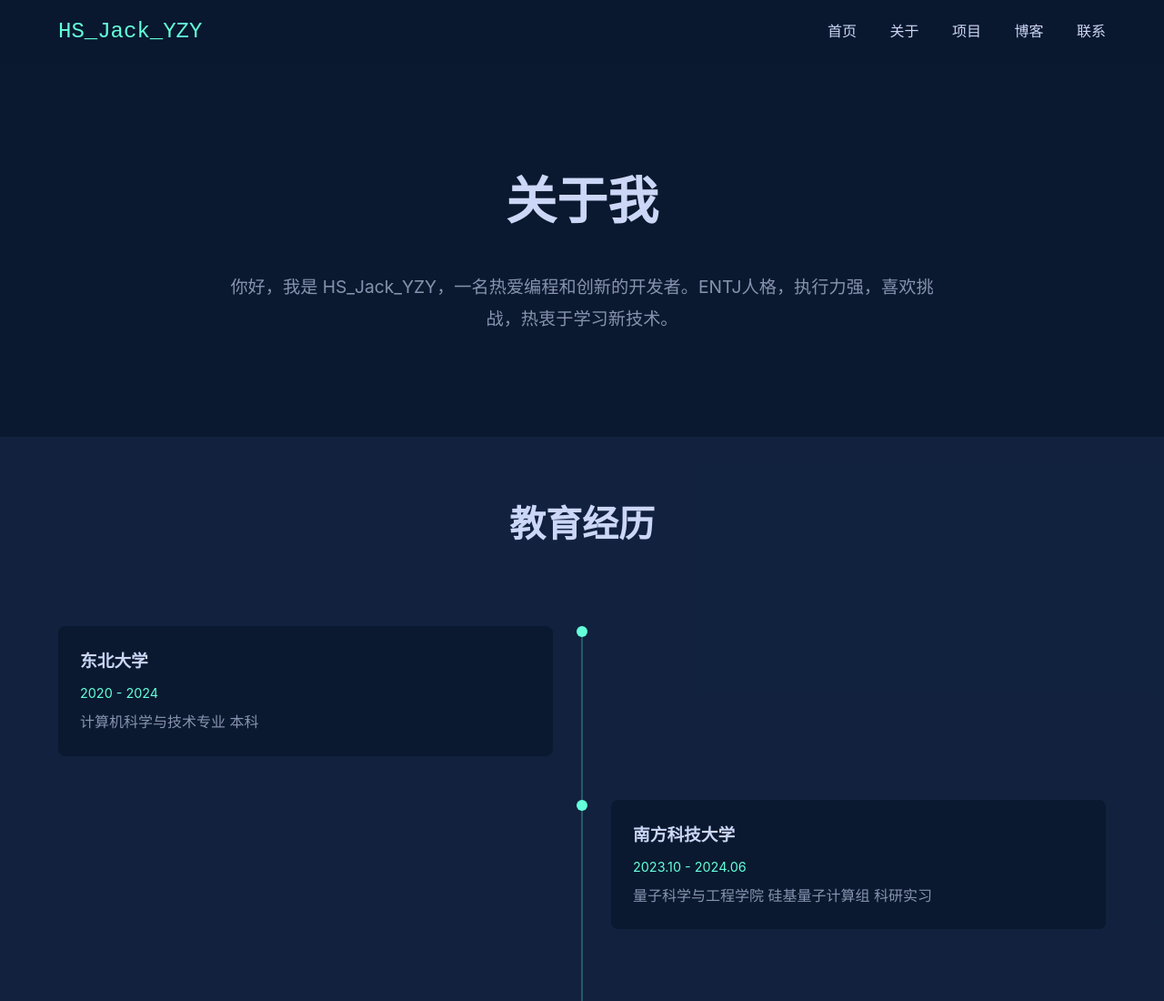
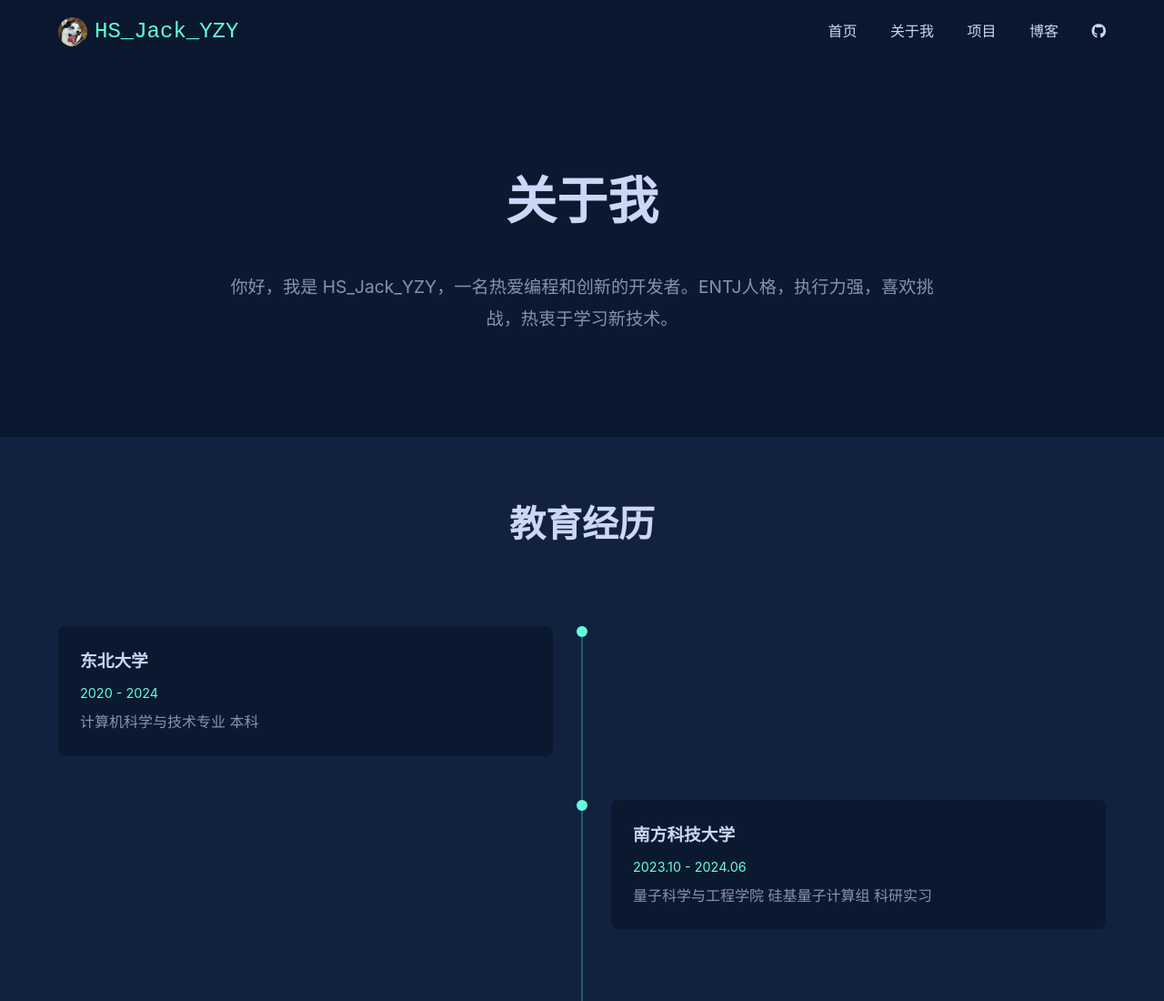
Before and after one commit to HS-Jack-YZY/MyWebsite, a plain HTML site: page about.html in a window 1280 px wide. Shown: the top 1100 px of the page at 91% size. Drawn offline with Linux system fonts and the light colour scheme.

Commit message:
feat(ui): 添加网站品牌标识和图标
新增网站品牌标识相关资源并完成集成:
- 添加网站logo.png和favicon.ico
- 更新导航栏样式，集成logo图片
- 统一各页面导航栏结构
- 优化导航链接文案，增加GitHub链接
- 修复部分中文字符编码问题

技术栈:
- HTML5语义化标签
- CSS3现代特性
- Font Awesome图标库

```diff
--- a/about.html
+++ b/about.html
@@ -6,17 +6,25 @@
     <title>关于我 - HS_Jack_YZY</title>
     <link rel="stylesheet" href="css/styles.css">
     <link rel="stylesheet" href="https://cdnjs.cloudflare.com/ajax/libs/font-awesome/6.0.0/css/all.min.css">
+    <link rel="icon" href="assets/common/favicon.ico" type="image/x-icon">
 </head>
 <body>
     <!-- 导航栏 -->
     <nav class="navbar">
-        <div class="nav-logo">HS_Jack_YZY</div>
+        <div class="nav-logo">
+            <a href="index.html">
+                <img src="assets/common/logo.png" alt="HS_Jack_YZY" class="nav-logo-img">
+                <span>HS_Jack_YZY</span>
+            </a>
+        </div>
         <div class="nav-links">
             <a href="index.html">首页</a>
-            <a href="about.html" class="active">关于</a>
+            <a href="about.html" class="active">关于我</a>
             <a href="projects.html">项目</a>
             <a href="blog.html">博客</a>
-            <a href="index.html#contact">联系</a>
+            <a href="https://github.com/HS-Jack-YZY" target="_blank" rel="noopener noreferrer">
+                <i class="fab fa-github"></i>
+            </a>
         </div>
         <button class="nav-toggle">
             <i class="fas fa-bars"></i>
```
Also changed, not shown: blog.html (+5 -3 lines), index.html (+4 -2 lines), projects.html (+10 -3 lines), assets/projects/planner.png (added), assets/projects/travel-app.png (added), 1 other file.
